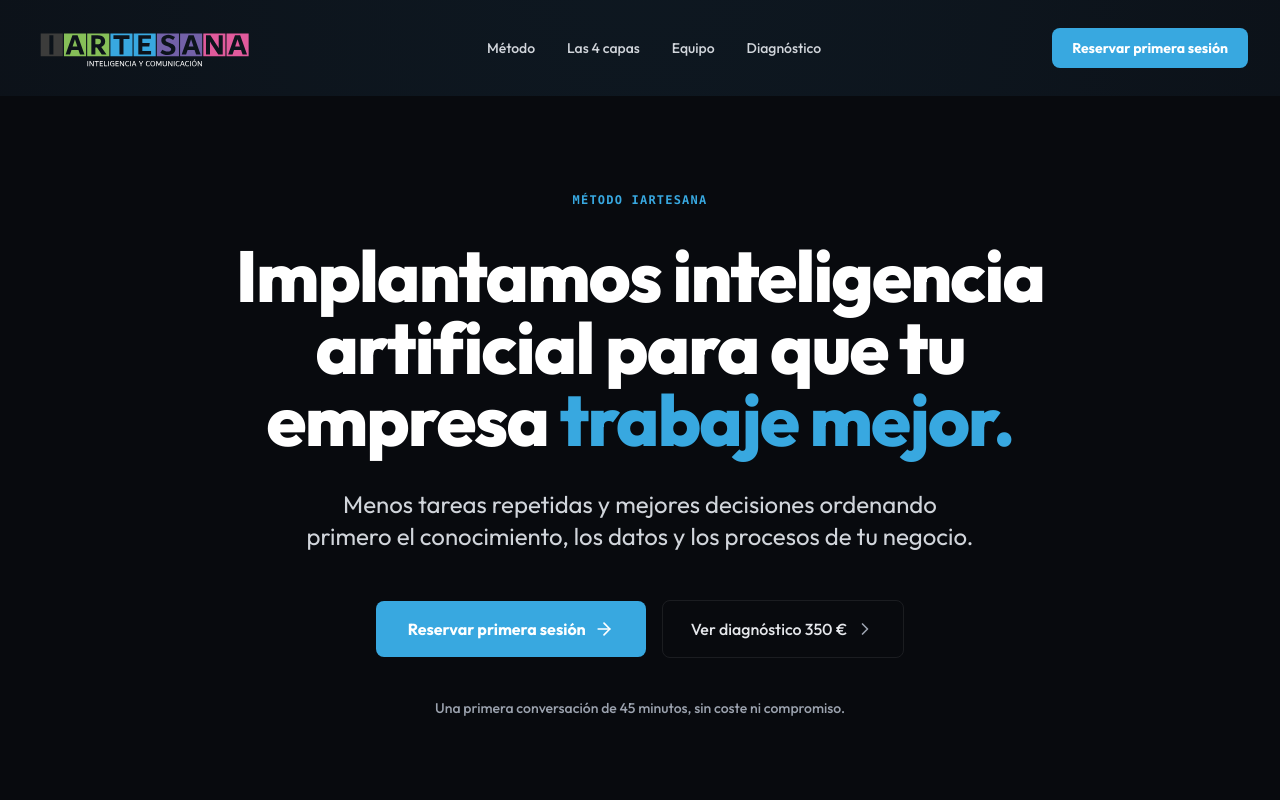
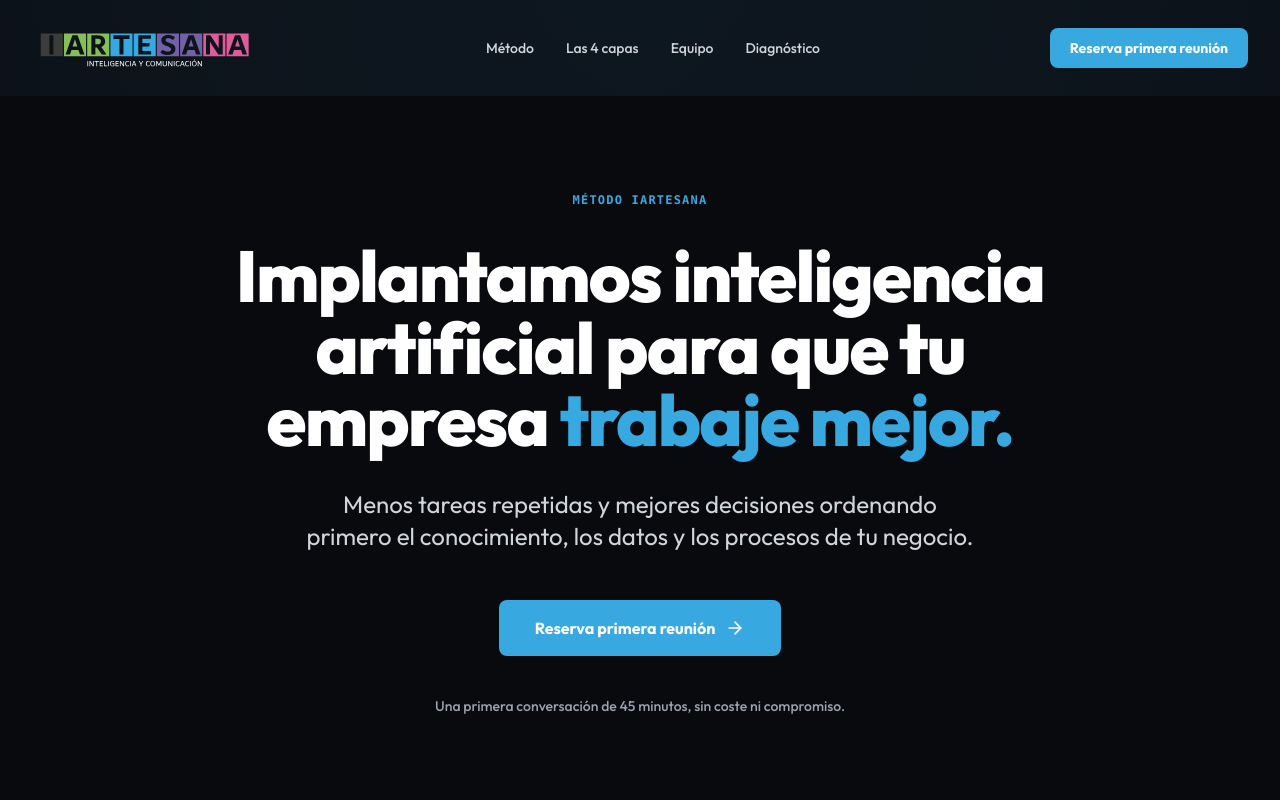
Before and after one commit to gerard-iartesana/iartesana-website, a Next.js app: page / in a window 1280 px wide. Shown: the top 800 px of the page. Built offline with nearby package versions, Linux system fonts and the light colour scheme.

Commit message:
fix: update CTA button to Reserva primera reunión and remove secondary diagnostic button in hero

```diff
--- a/src/app/page.tsx
+++ b/src/app/page.tsx
@@ -1,7 +1,7 @@
 import React from 'react';
 import Link from 'next/link';
 import Image from 'next/image';
-import { ArrowRight, CheckCircle2, ChevronRight } from 'lucide-react';
+import { ArrowRight } from 'lucide-react';
 import ScrollTimeline from '@/components/ScrollTimeline';
 
 export default function HomePage() {
@@ -25,22 +25,14 @@ export default function HomePage() {
           Menos tareas repetidas y mejores decisiones ordenando primero el conocimiento, los datos y los procesos de tu negocio.
         </p>
 
-        {/* 4. Dos CTAs (Principal sólido en azul sin degradados) */}
-        <div className="pt-4 flex flex-col sm:flex-row items-center justify-center gap-4">
+        {/* 4. Único CTA principal: "Reserva primera reunión" */}
+        <div className="pt-4 flex items-center justify-center">
           <Link
             href="/agendar"
-            className="w-full sm:w-auto inline-flex items-center justify-center gap-2 px-8 py-4 rounded-lg text-base font-bold text-white bg-[#38A8E0] hover:bg-[#38A8E0]/90 transition-colors shadow-none"
+            className="inline-flex items-center justify-center gap-2.5 px-9 py-4 rounded-lg text-base font-bold text-white bg-[#38A8E0] hover:bg-[#38A8E0]/90 transition-colors shadow-none"
           >
-            <span>Reservar primera sesión</span>
+            <span>Reserva primera reunión</span>
             <ArrowRight className="w-5 h-5" />
-          </Link>
-
-          <Link
-            href="/diagnostico"
-            className="w-full sm:w-auto inline-flex items-center justify-center gap-2 px-7 py-4 rounded-lg text-base font-medium text-gray-200 bg-transparent hover:bg-surface-card border border-surface-border transition-colors"
-          >
-            <span>Ver diagnóstico 350 €</span>
-            <ChevronRight className="w-5 h-5 text-gray-400" />
           </Link>
         </div>
 
@@ -167,7 +159,7 @@ export default function HomePage() {
             href="/agendar"
             className="inline-flex items-center justify-center gap-2 px-9 py-4 rounded-lg text-base font-bold text-white bg-[#38A8E0] hover:bg-[#38A8E0]/90 transition-colors shadow-none"
           >
-            <span>Reservar primera sesión</span>
+            <span>Reserva primera reunión</span>
             <ArrowRight className="w-5 h-5" />
           </Link>
         </div>
--- a/src/components/Footer.tsx
+++ b/src/components/Footer.tsx
@@ -27,7 +27,7 @@ export default function Footer() {
             href="/agendar"
             className="inline-flex items-center gap-2 px-6 py-3 rounded-lg text-sm font-bold text-white bg-[#38A8E0] hover:bg-[#38A8E0]/90 transition-colors shrink-0"
           >
-            <span>Reservar primera sesión</span>
+            <span>Reserva primera reunión</span>
             <ArrowUpRight className="w-4 h-4" />
           </Link>
         </div>
--- a/src/components/Navbar.tsx
+++ b/src/components/Navbar.tsx
@@ -3,7 +3,7 @@
 import React, { useState, useEffect } from 'react';
 import Link from 'next/link';
 import Image from 'next/image';
-import { Menu, X, ArrowRight } from 'lucide-react';
+import { Menu, X } from 'lucide-react';
 
 export default function Navbar() {
   const [scrolled, setScrolled] = useState(false);
@@ -62,7 +62,7 @@ export default function Navbar() {
               href="/agendar"
               className="inline-flex items-center justify-center px-5 py-2.5 rounded-lg text-sm font-bold text-white bg-[#38A8E0] hover:bg-[#38A8E0]/90 transition-colors shadow-none"
             >
-              <span>Reservar primera sesión</span>
+              <span>Reserva primera reunión</span>
             </Link>
           </div>
 
@@ -117,7 +117,7 @@ export default function Navbar() {
               onClick={() => setMobileMenuOpen(false)}
               className="w-full flex items-center justify-center py-3 rounded-lg text-sm font-bold text-white bg-[#38A8E0]"
             >
-              <span>Reservar primera sesión</span>
+              <span>Reserva primera reunión</span>
             </Link>
           </div>
         </div>
```
